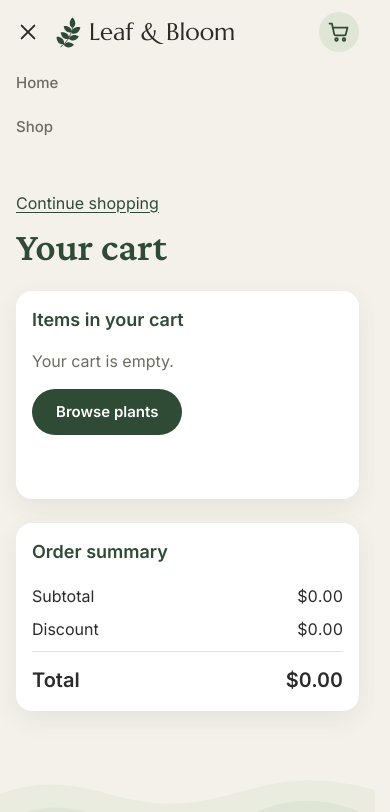
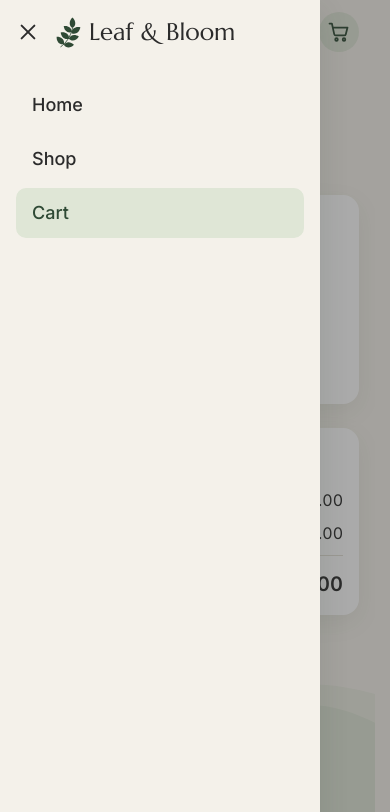
Before and after one commit to sofiiadorosh/leaf-n-bloom, a website built with Vite: page cart.html in a window 390 px wide. Both pictures are taken after a click on the button "Open menu". Shown: the top 812 px of the page. Built offline with nearby package versions, Linux system fonts and the light colour scheme.

Commit message:
feat: add mobile navigation menu

```diff
--- a/cart.html
+++ b/cart.html
@@ -41,6 +41,12 @@
             </li>
             <li class="navigation__item">
               <a class="navigation__link" href="./shop.html">Shop</a>
+            </li>
+            <li class="navigation__item navigation__item_cart">
+              <a class="navigation__link" aria-current="page">
+                Cart
+                <span class="navigation__count" hidden></span>
+              </a>
             </li>
           </ul>
         </nav>
--- /dev/null
+++ b/src/constants/shared/breakpoints.ts
@@ -0,0 +1 @@
+export const TABLET_MEDIA_QUERY = '(min-width: 768px)';
--- a/src/styles/layout/shared/_header.scss
+++ b/src/styles/layout/shared/_header.scss
@@ -11,9 +11,7 @@
 
   &__container {
     display: grid;
-    grid-template-areas:
-      'menu logo cart'
-      'navigation navigation navigation';
+    grid-template-areas: 'menu logo cart';
     grid-template-columns: auto 1fr auto;
     align-items: center;
     gap: 0 8px;
@@ -24,9 +22,37 @@
       gap: 0 24px;
     }
   }
+
+  &__overlay {
+    position: fixed;
+    z-index: 15;
+    inset: 0;
+    background: rgba($ui-ink, 0.4);
+    opacity: 0;
+    visibility: hidden;
+    transition:
+      opacity 250ms $timing-function,
+      visibility 0ms linear 250ms;
+
+    @media (prefers-reduced-motion: reduce) {
+      transition: none;
+    }
+
+    @include tablet {
+      display: none;
+    }
+
+    &_visible {
+      opacity: 1;
+      visibility: visible;
+      transition: opacity 250ms $timing-function;
+    }
+  }
 }
 
 .menu {
+  position: relative;
+  z-index: 30;
   grid-area: menu;
   width: 40px;
   height: 40px;
@@ -92,6 +118,8 @@
 }
 
 .logo {
+  position: relative;
+  z-index: 30;
   grid-area: logo;
   justify-self: start;
   display: inline-flex;
@@ -124,47 +152,84 @@
 
 .navigation {
   grid-area: navigation;
-  display: none;
+  position: fixed;
+  z-index: 20;
+  inset: 0 auto 0 0;
+  width: min(320px, 85vw);
+  padding: 80px 16px 24px;
+  overflow-y: auto;
+  visibility: hidden;
+  background: $page-background;
+  box-shadow: $ui-shadow-raised;
+  transform: translateX(-100%);
+  transition:
+    transform 250ms $timing-function,
+    visibility 0ms linear 250ms;
+
+  @media (prefers-reduced-motion: reduce) {
+    transition: none;
+  }
 
   @include tablet {
+    position: static;
+    width: auto;
+    padding: 0;
     justify-self: center;
-    display: block;
+    overflow: visible;
+    visibility: visible;
+    background: none;
+    box-shadow: none;
+    transform: none;
+    transition: none;
   }
 
   &_open {
-    display: block;
+    visibility: visible;
+    transform: translateX(0);
+    transition: transform 250ms $timing-function;
+
+    @media (prefers-reduced-motion: reduce) {
+      transition: none;
+    }
   }
 
   &__list {
-    padding-top: 12px;
     display: flex;
     flex-direction: column;
-    align-items: flex-start;
     gap: 4px;
 
     @include tablet {
-      padding-top: 0;
       flex-direction: row;
       gap: 40px;
     }
   }
 
+  &__item_cart {
+    @include tablet {
+      display: none;
+    }
+  }
+
   &__link {
-    padding: 8px 0;
-    display: inline-block;
-    font-size: 15px;
+    padding: 12px 16px;
+    display: flex;
+    align-items: center;
+    justify-content: space-between;
+    gap: 12px;
+    font-size: 18px;
     font-weight: 500;
-    color: $ui-muted;
+    color: $ui-ink;
     text-decoration: none;
-    border-bottom: 2px solid transparent;
+    border-radius: $ui-radius-small;
     transition:
       color 150ms $timing-function,
+      background-color 150ms $timing-function,
       border-color 150ms $timing-function;
     @include focus-ring;
 
     &[aria-current='page'] {
       color: $ui-green;
-      border-bottom-color: $ui-green;
+      background: $ui-sage;
       cursor: default;
     }
 
@@ -176,7 +241,29 @@
 
     @include tablet {
       padding: 4px 0;
+      display: inline-block;
+      font-size: 15px;
+      color: $ui-muted;
+      border-bottom: 2px solid transparent;
+      border-radius: 0;
+
+      &[aria-current='page'] {
+        background: none;
+        border-bottom-color: $ui-green;
+      }
     }
+  }
+
+  &__count:not([hidden]) {
+    min-width: 24px;
+    padding: 2px 8px;
+    font-size: 13px;
+    font-weight: 700;
+    text-align: center;
+    font-variant-numeric: tabular-nums;
+    color: $ui-white;
+    background: $ui-green;
+    border-radius: 999px;
   }
 }
 
--- a/src/ui/shared/menu.ts
+++ b/src/ui/shared/menu.ts
@@ -1,28 +1,129 @@
+import { TABLET_MEDIA_QUERY } from '../../constants/shared/breakpoints';
+import { cartStore } from '../../core/cart/cartStore';
+import { createElement } from './createElement';
+
+const FOCUSABLE_SELECTOR = 'a[href], button:not([disabled])';
+
+const renderCartCount = (navigation: HTMLElement): void => {
+  const count = navigation.querySelector<HTMLElement>('.navigation__count');
+
+  if (!count) {
+    return;
+  }
+
+  cartStore.subscribe((cartItems) => {
+    const totalQuantity = cartItems.reduce(
+      (quantity, cartItem) => quantity + cartItem.quantity,
+      0,
+    );
+
+    count.hidden = totalQuantity === 0;
+    count.textContent = String(totalQuantity);
+  });
+};
+
 export const renderMenu = (): void => {
   const button = document.querySelector<HTMLButtonElement>('.menu');
   const navigation = document.querySelector<HTMLElement>('.navigation');
+  const header = document.querySelector<HTMLElement>('.header');
 
-  if (!button || !navigation) {
+  if (!button || !navigation || !header) {
     return;
   }
 
-  const setOpen = (isOpen: boolean): void => {
-    navigation.classList.toggle('navigation_open', isOpen);
-    button.setAttribute('aria-expanded', String(isOpen));
-    button.setAttribute('aria-label', isOpen ? 'Close menu' : 'Open menu');
+  const overlay = createElement('div', {
+    className: 'header__overlay',
+    attributes: { 'aria-hidden': 'true' },
+  });
+  header.append(overlay);
+
+  const tabletQuery = window.matchMedia(TABLET_MEDIA_QUERY);
+
+  const isOpen = (): boolean =>
+    navigation.classList.contains('navigation_open');
+
+  const setOpen = (open: boolean): void => {
+    if (open) {
+      window.scrollTo({ top: 0, behavior: 'instant' });
+    }
+
+    navigation.classList.toggle('navigation_open', open);
+    overlay.classList.toggle('header__overlay_visible', open);
+    document.body.classList.toggle('scroll-locked', open);
+    button.setAttribute('aria-expanded', String(open));
+    button.setAttribute('aria-label', open ? 'Close menu' : 'Open menu');
+
+    if (open) {
+      navigation.querySelector<HTMLElement>('.navigation__link')?.focus();
+    }
+  };
+
+  const close = (returnFocus = true): void => {
+    if (!isOpen()) {
+      return;
+    }
+
+    setOpen(false);
+
+    if (returnFocus) {
+      button.focus();
+    }
+  };
+
+  const trapFocus = (event: KeyboardEvent): void => {
+    const focusable = [
+      button,
+      ...header.querySelectorAll<HTMLElement>('.logo[href]'),
+      ...navigation.querySelectorAll<HTMLElement>(FOCUSABLE_SELECTOR),
+    ];
+    const first = focusable[0];
+    const last = focusable[focusable.length - 1];
+
+    if (event.shiftKey && document.activeElement === first) {
+      event.preventDefault();
+      last.focus();
+    } else if (!event.shiftKey && document.activeElement === last) {
+      event.preventDefault();
+      first.focus();
+    }
   };
 
   button.addEventListener('click', () => {
-    setOpen(button.getAttribute('aria-expanded') !== 'true');
+    if (isOpen()) {
+      close();
+    } else {
+      setOpen(true);
+    }
+  });
+
+  overlay.addEventListener('click', () => close());
+
+  navigation.addEventListener('click', (event) => {
+    if (
+      event.target instanceof Element &&
+      event.target.closest('.navigation__link')
+    ) {
+      close(false);
+    }
   });
 
   document.addEventListener('keydown', (event) => {
-    if (
-      event.key === 'Escape' &&
-      navigation.classList.contains('navigation_open')
-    ) {
-      setOpen(false);
-      button.focus();
+    if (!isOpen()) {
+      return;
+    }
+
+    if (event.key === 'Escape') {
+      close();
+    } else if (event.key === 'Tab') {
+      trapFocus(event);
     }
   });
+
+  tabletQuery.addEventListener('change', (event) => {
+    if (event.matches) {
+      close(false);
+    }
+  });
+
+  renderCartCount(navigation);
 };
```
Also changed, not shown: 404.html (+6 -0 lines), index.html (+6 -0 lines), shop.html (+6 -0 lines), tests/e2e/mobile-menu.test.ts (added, +47 -0 lines).
